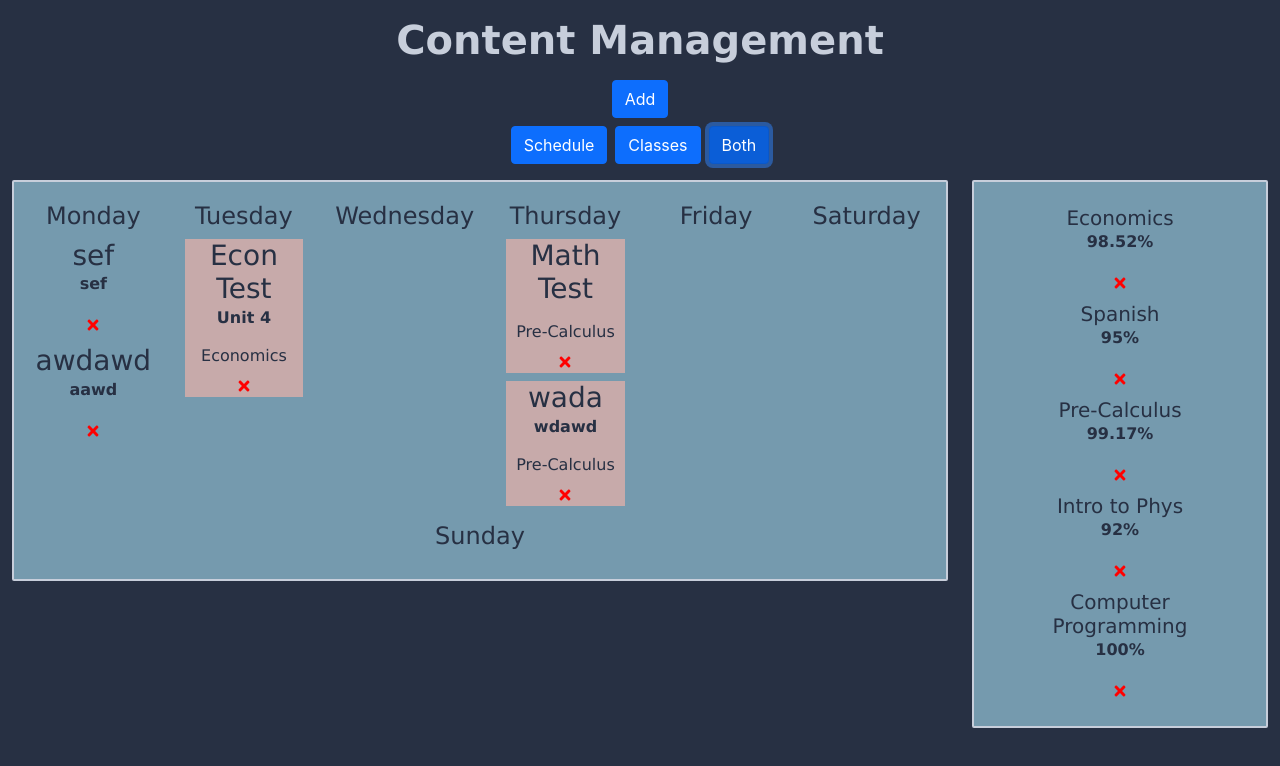
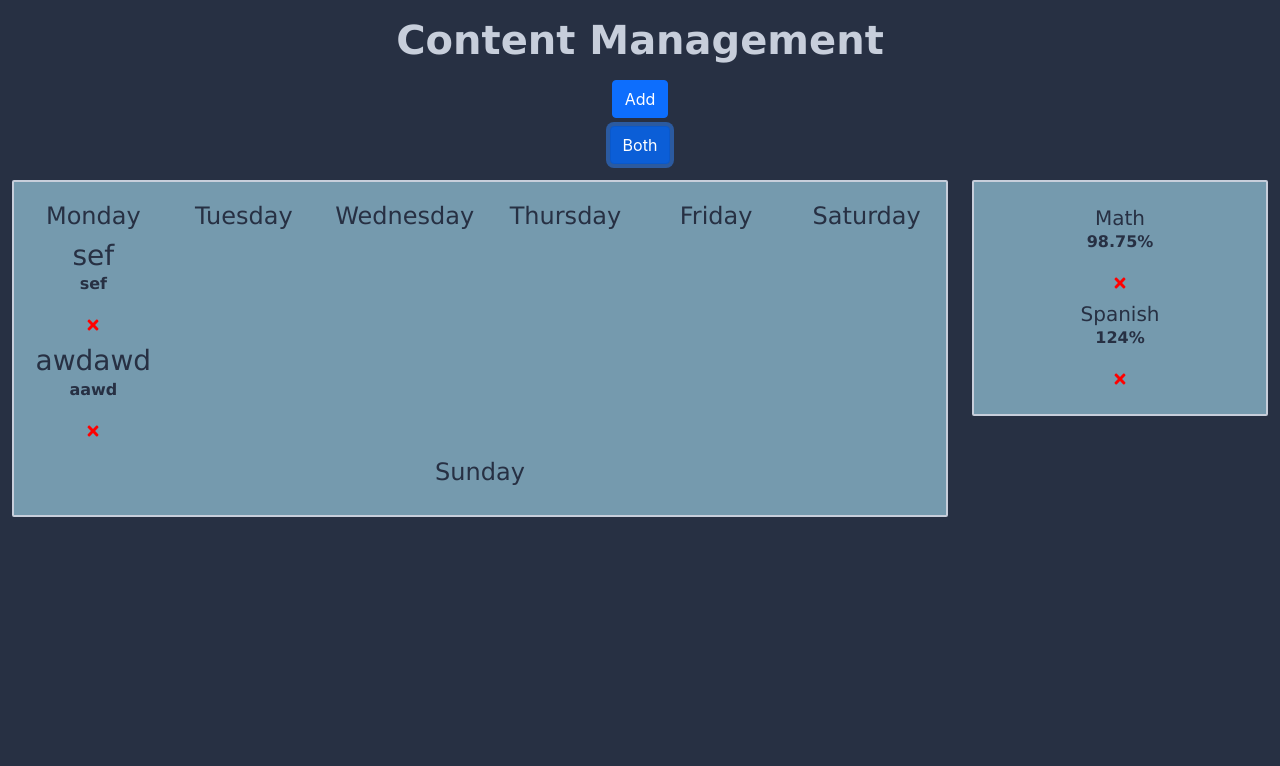
Before and after one commit to Zeke407/content-management, a React (Create React App) app: page / in a window 1280 px wide. Both pictures are taken after a click on the button "Both". Shown: the top 766 px of the page. Built offline with nearby package versions, Linux system fonts and the light colour scheme; data requests are answered from the project's data file.

Commit message:
Streamlined A Little

```diff
--- a/db.json
+++ b/db.json
@@ -1,32 +1,11 @@
 {
   "tasks": [
-    {
-      "text": "Econ Test ",
-      "date": "Tuesday",
-      "description": "Unit 4",
-      "grade": "Economics",
-      "id": 2
-    },
-    {
-      "text": "Math Test",
-      "date": "Thursday",
-      "description": "",
-      "grade": "Pre-Calculus",
-      "id": 3
-    },
     {
       "text": "sef",
       "date": "Monday",
       "description": "sef",
       "grade": "",
       "id": 4
-    },
-    {
-      "text": "wada",
-      "date": "Thursday",
-      "description": "wdawd",
-      "grade": "Pre-Calculus",
-      "id": 6
     },
     {
       "text": "awdawd",
@@ -38,29 +17,14 @@
   ],
   "grades": [
     {
-      "title": "Economics",
-      "grade": "98.52",
+      "title": "Math ",
+      "grade": "98.75",
       "id": 1
     },
     {
       "title": "Spanish",
-      "grade": "95",
+      "grade": "124",
       "id": 2
-    },
-    {
-      "title": "Pre-Calculus",
-      "grade": "99.17",
-      "id": 3
-    },
-    {
-      "title": "Intro to Phys",
-      "grade": "92",
-      "id": 4
-    },
-    {
-      "title": "Computer Programming ",
-      "grade": "100",
-      "id": 5
     }
   ]
 }
--- a/package.json
+++ b/package.json
@@ -13,6 +13,7 @@
     "react-dom": "^17.0.1",
     "react-icons": "^4.2.0",
     "react-scripts": "4.0.3",
+    "recharts": "^2.0.9",
     "web-vitals": "^1.1.0"
   },
   "scripts": {
--- a/src/App.js
+++ b/src/App.js
@@ -4,7 +4,6 @@ import Tasks from './components/Tasks';
 import AddTask from './components/AddTask';
 import GradeQ from './components/GradeQ';
 import Grades from './components/Grades';
-
 // To run the website run the commands npm run server, and npm start.
 
 function App() {
@@ -97,7 +96,7 @@ function App() {
     setTasks([...tasks, data]);
   };
 
-  //delete
+  //delete a task
   const deleteTask = async (id) => {
     await fetch(`http://localhost:5000/tasks/${id}`, {
       method: 'DELETE',
@@ -105,7 +104,7 @@ function App() {
 
     setTasks(tasks.filter((task) => task.id !== id));
   };
-
+  //add a grade
   const addGrades = async (grade) => {
     const res = await fetch('http://localhost:5000/grades', {
       method: 'POST',
@@ -119,19 +118,13 @@ function App() {
 
     setGrades([...grades, data]);
   };
+  //delete a grade
   const deleteGrade = async (id) => {
     await fetch(`http://localhost:5000/grades/${id}`, {
       method: 'DELETE',
     });
 
     setGrades(grades.filter((grade) => grade.id !== id));
-  };
-  const deleteTaskAll = async (index) => {
-    for (let i = 0; i <= tasks.length; ++i) {
-      await fetch(`http://localhost:5000/tasks/${index}`, {
-        method: 'DELETE',
-      });
-    }
   };
 
   const toggleD = (id) => {
@@ -146,26 +139,6 @@ function App() {
       />
       <p className=''>
         <div className='text-center'>
-          <a
-            class='btn btn-primary mx-1 mt-2 '
-            data-bs-toggle='collapse'
-            href='#multiCollapseExample1'
-            role='button'
-            aria-expanded='false'
-            aria-controls='multiCollapseExample1'
-          >
-            Schedule
-          </a>
-          <button
-            class='btn btn-primary mx-1 mt-2'
-            type='button'
-            data-bs-toggle='collapse'
-            data-bs-target='#multiCollapseExample2'
-            aria-expanded='false'
-            aria-controls='multiCollapseExample2'
-          >
-            Classes
-          </button>
           <button
             class='btn btn-primary mx-1 mt-2'
             type='button'
--- a/src/components/AddTask.js
+++ b/src/components/AddTask.js
@@ -2,7 +2,7 @@ import { useState } from 'react';
 
 const AddTask = ({ onAdd, grades }) => {
   const [text, setText] = useState('');
-  const [date, setDate] = useState('');
+  const [date, setDate] = useState('Monday');
   const [grade, setGrade] = useState('');
   const [description, setDescription] = useState('');
 
--- a/src/components/GradeQ.js
+++ b/src/components/GradeQ.js
@@ -1,7 +1,6 @@
 import { useState } from 'react';
-import Grade from './Grade';
 
-const Grades = ({ grades, onAddG, showAdd, onAdd }) => {
+const Grades = ({ onAddG, showAdd }) => {
   const [title, setTitle] = useState('');
   const [grade, setGrade] = useState('');
 
--- a/src/components/Grades.js
+++ b/src/components/Grades.js
@@ -3,7 +3,7 @@ import Grade from './Grade';
 const Grades = ({ grades, onDelete }) => {
   return (
     <div className='container'>
-      {grades.length == 0 && (
+      {grades.length === 0 && (
         <h5 className='text-center m-0'>Click Add To Add A Class</h5>
       )}
       {grades.map((grade, index) => (
--- a/src/components/Task.js
+++ b/src/components/Task.js
@@ -1,6 +1,6 @@
 import { FaTimes } from 'react-icons/fa';
 
-const Task = ({ task, onDelete, onToggle, color }) => {
+const Task = ({ task, onDelete, color }) => {
   return (
     <div className={`bg-${color} mb-2`}>
       <h3 className='text-center mb-0'>{task.text}</h3>
```
Also changed, not shown: 1 other file (tests, documents, lock files or other folders).
